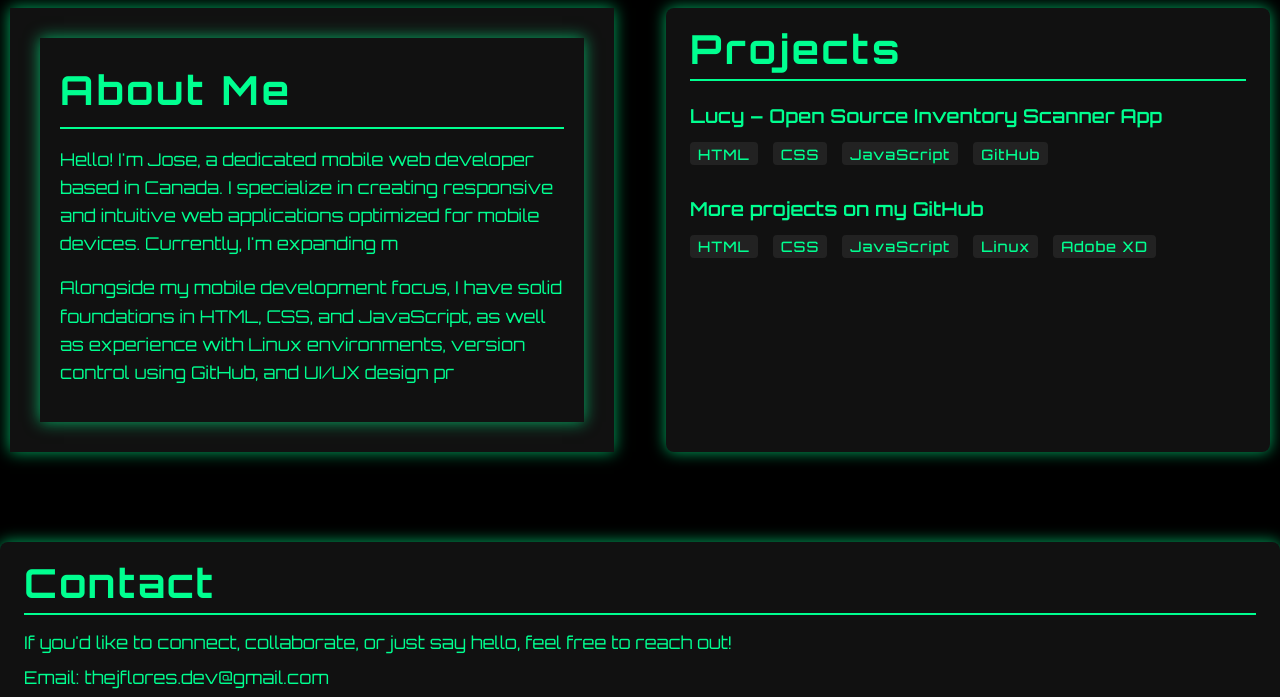
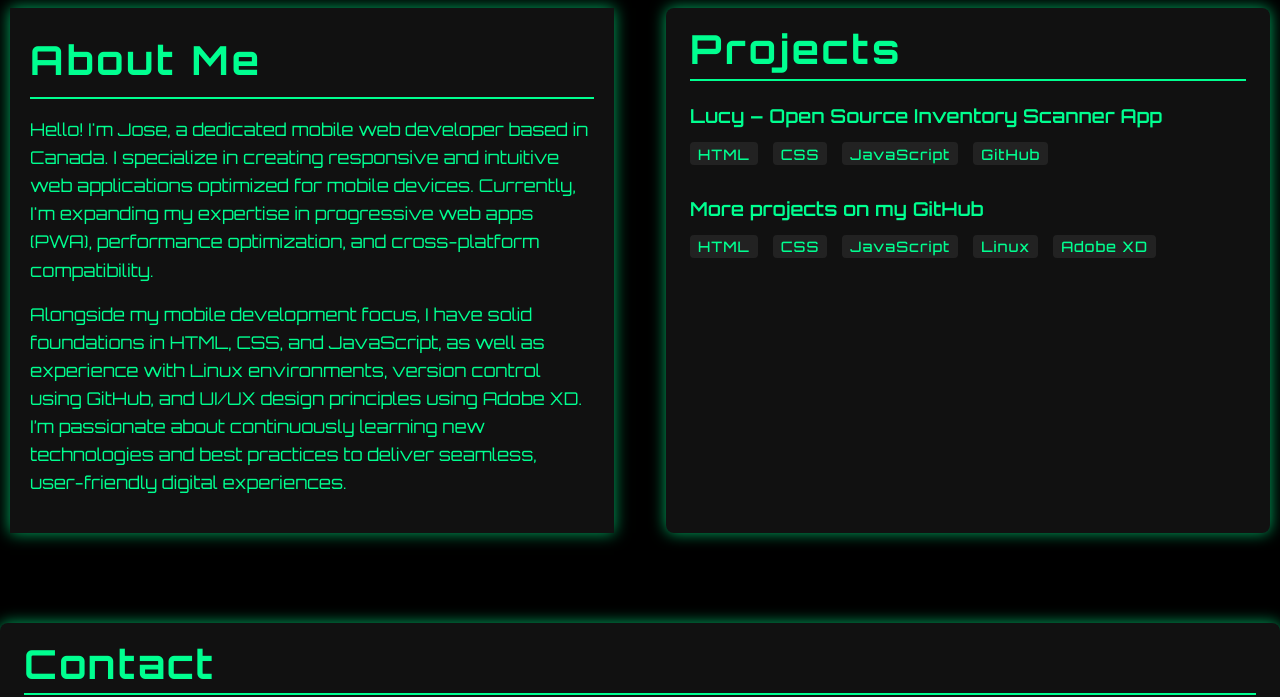
Before and after one commit to The-JFlores/The-JFlores.github.io, a plain HTML site: page index.html in a window 1280 px wide. Shown: the part 802-1499 px from the top of the page. Drawn offline with Linux system fonts and the light colour scheme.

Commit message:
index.html and css updated

```diff
--- a/css/app.css
+++ b/css/app.css
@@ -108,7 +108,7 @@ main {
   background-color: #000;
 }
 
-  #about {
+  #about-Me {
     flex: 1 1 45%;
     padding: 20px;
     margin: 10px;
@@ -119,7 +119,7 @@ main {
     line-height: 1.6;
   }
 
-  #about h2 {
+  #about-Me h2 {
     font-size: 2.5rem;
     margin-bottom: 1rem;
     border-bottom: 2px solid #00ff90;
@@ -127,7 +127,7 @@ main {
     letter-spacing: 3px;
   }
 
-  #about p {
+  #about-Me p {
     font-size: 1.1rem;
     margin-bottom: 1rem;
   }
--- a/index.html
+++ b/index.html
@@ -25,8 +25,7 @@
   </header>
 
   <main>
-    <section id="about">
-      <section id="about">
+    <section id="about-Me">
         <h2>About Me</h2>
         <p>
           Hello! I'm Jose, a dedicated mobile web developer based in Canada. I specialize in creating responsive and intuitive web applications optimized for mobile devices. Currently, I'm expanding my expertise in progressive web apps (PWA), performance optimization, and cross-platform compatibility.
```
